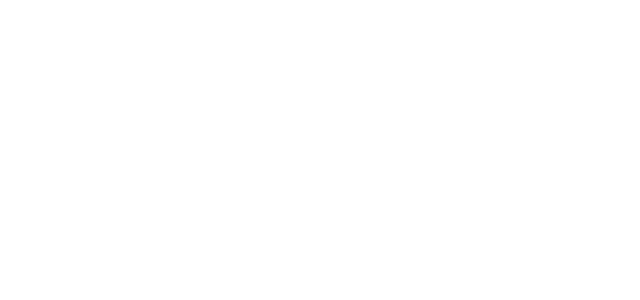
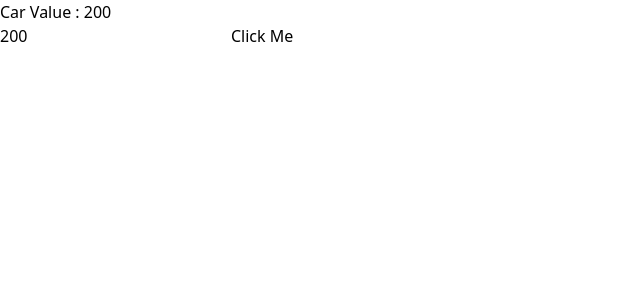
Before and after one commit to vinothsmart/react-tailwindcss, a React (Vite) app: page /nyl in a window 1280 px wide. Before the commit this address had no page. Shown: the top 300 px of the page, without its empty margins (0-640 px from the left). Built offline with nearby package versions, Linux system fonts and the light colour scheme.

Commit message:
Add NYL component for horse value management and display

```diff
--- a/src/App.tsx
+++ b/src/App.tsx
@@ -6,6 +6,7 @@
 } from "react-router-dom";
 import Login from "./components/Login";
 import Register from "./components/Register";
+import NYL from "./components/NYL";
 
 function App() {
   return (
@@ -14,6 +15,7 @@
         <Routes>
           <Route path="/login" element={<Login />} />
           <Route path="/register" element={<Register />} />
+          <Route path="/nyl" element={<NYL />} />
           <Route path="/" element={<Navigate to="/login" replace />} />
         </Routes>
       </div>
--- /dev/null
+++ b/src/components/NYL.tsx
@@ -0,0 +1,40 @@
+import { memo, useCallback, useState } from "react";
+
+const NYL = () => {
+  const [horseValue, setHourValue] = useState(200);
+  const [updateHorseValue, setUpdateHorseValue] = useState(200);
+  const [message, setMessage] = useState("");
+
+  // const handChange = (e: React.ChangeEvent<HTMLInputElement>) =>
+  //   useCallback(() => {
+  //     setHourValue(e.target.value);
+  //   }, [e.target.value]);
+
+  const upDateHorseValue = useCallback((e: any) => {
+    setHourValue(e.target.value);
+  }, []);
+
+  const handleButtonClick = useCallback(() => {
+    setUpdateHorseValue(horseValue);
+    if (horseValue !== updateHorseValue) {
+      setMessage("Horse value updated");
+    } else {
+      setMessage("");
+    }
+  }, [horseValue, updateHorseValue]);
+
+  return (
+    <>
+      <h1>Car Value : {updateHorseValue}</h1>
+      {message.length > 0 && (
+        <h1>
+          {message} : {updateHorseValue}
+        </h1>
+      )}
+      <input type="text" onChange={upDateHorseValue} value={horseValue} />
+      <button onClick={handleButtonClick}>Click Me</button>
+    </>
+  );
+};
+
+export default memo(NYL);
```
